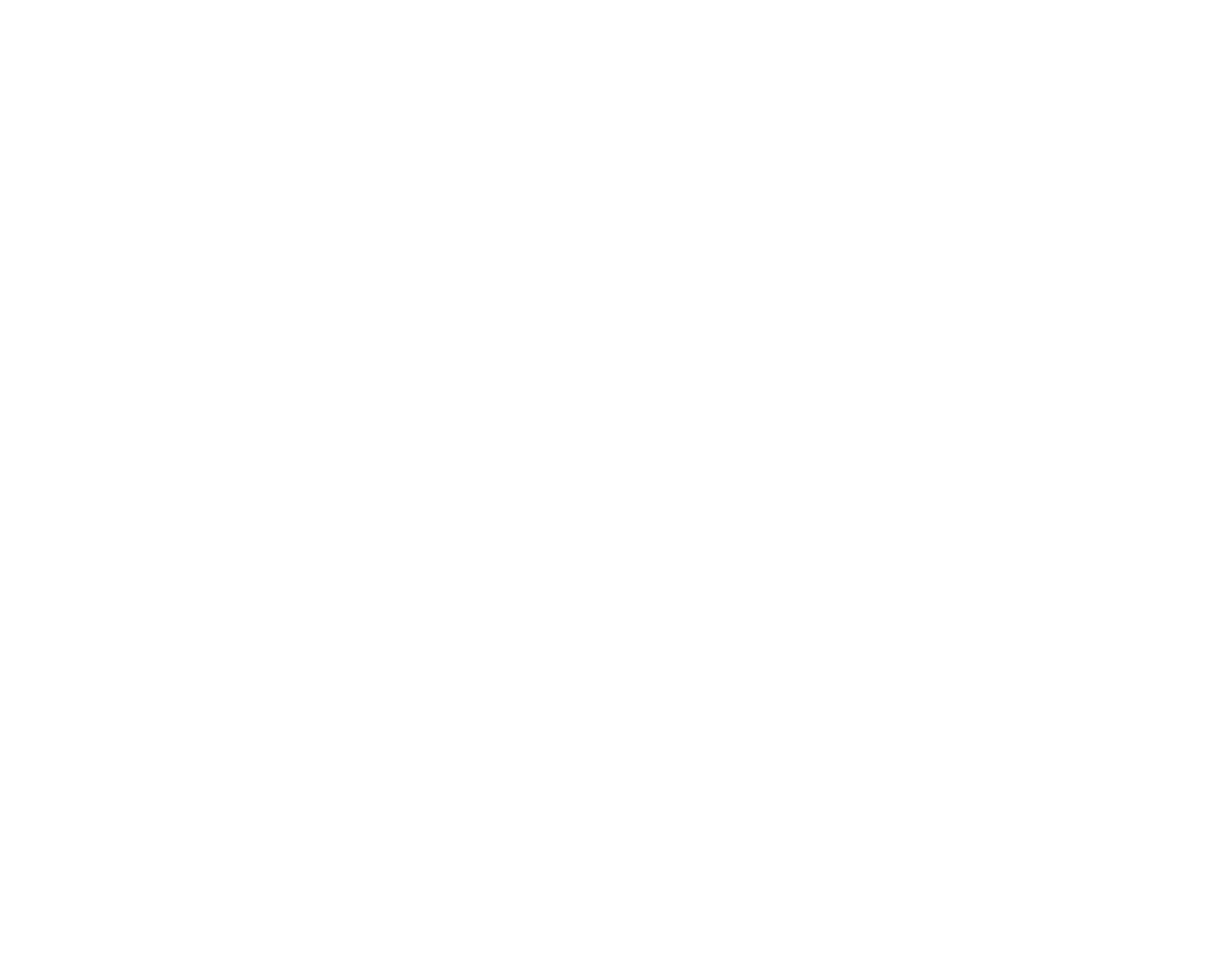
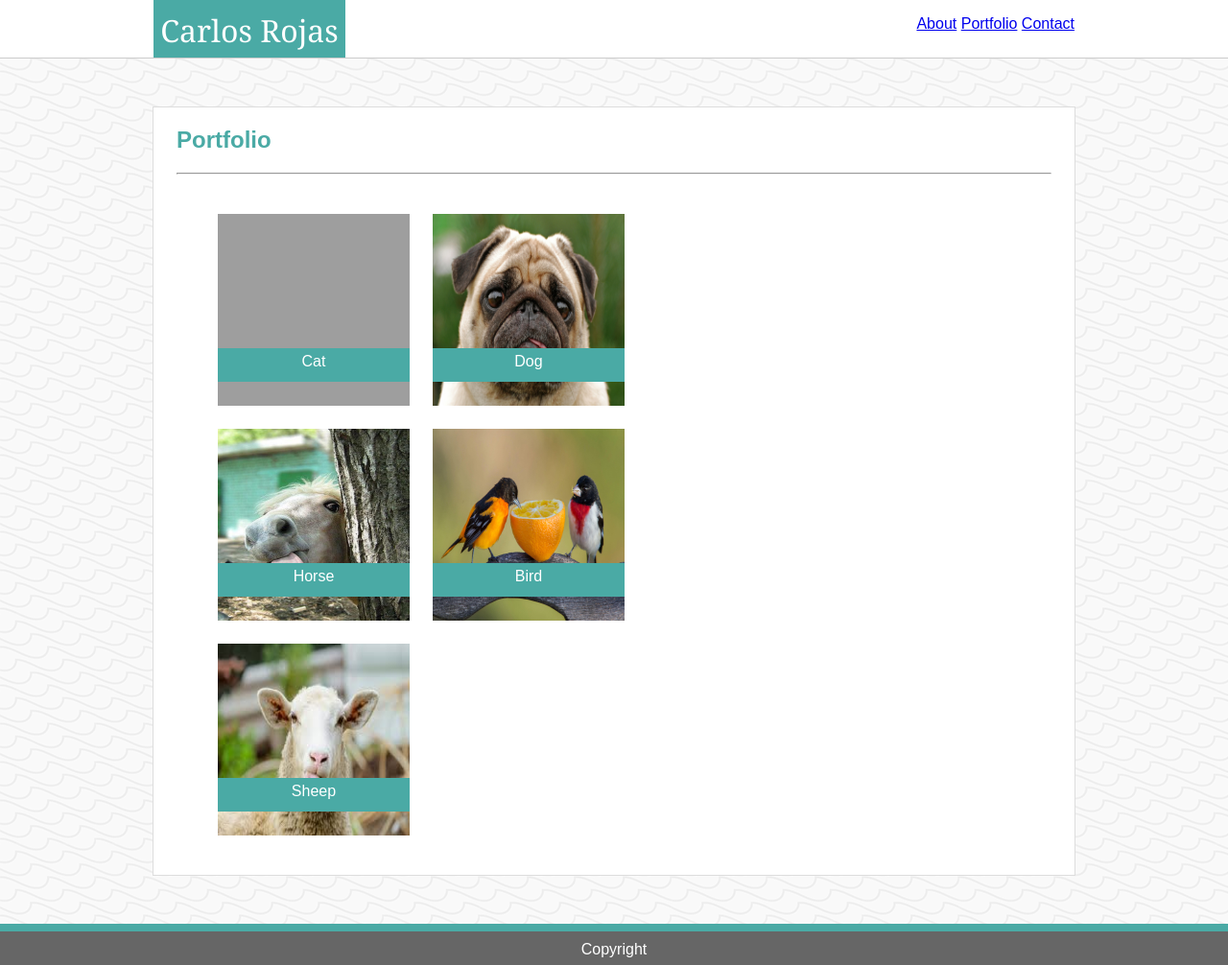
Before and after one commit to Carlos-Rojas-CA/Carlos-Rojas-CA.github.io, a plain HTML site: page portfolio.html in a window 1280 px wide. Shown: the whole page at 96% size. Before the commit the page ends 800 px from the top, so only its background shows below. Drawn offline with Linux system fonts and the light colour scheme; grey boxes are pictures that could not be loaded.

Commit message:
update 9-21

```diff
--- a/assets/css/style.css
+++ b/assets/css/style.css
@@ -20,17 +20,19 @@ html, body{
 }
 
 header{
-  background-color: teal;
-  color: #EEE4E1;
+  background-color: #4aaaa5;
+  color: #ffffff;
   width: 200px;
   height: 50px;
   font-size: 2em;
   text-align: center;
-  position: relative;
-  left: 0%;
-  vertical-align: middle;
+  /* position: relative; */
+  /* left: 0%; */
+  /* vertical-align: middle; */
   padding-top: 10px;
   font-family: 'Georgia', Times, 'Times New Roman', serif;
+  margin: 0px;
+  float: left;
 }
 
 body{
@@ -40,6 +42,7 @@ body{
   font-family: 'Arial', 'Helvetica Neue', Helvetica, sans-serif;
   display: flex;
   flex-direction: column;
+  color: slategray;
 }
 
 .container2{
@@ -62,7 +65,7 @@ footer{
   width: 100%;
   flex-shrink: 0;
   text-align: center;
-
+  color: #ffffff;
 
 }
 
@@ -77,15 +80,79 @@ h1{
 
 .picture{
   float: left;
+  margin: 10px 10px 10px 0px;
+}
+
+.picture2{
+  /* float: left; */
+  margin: 20px;
+
 }
 
 .container3{
   width: 960px;
   margin: 0 auto;
-  position: relative;
+  /* position: relative; */
   height: 60px;
 }
 
 .content{
   flex: 1 0 auto;
 }
+
+p{
+  line-height: 40px;
+}
+
+.right{
+  float: right;
+  /* text-align: center */
+  /* text-align: right;
+  position: absolute;
+  right: 0%; */
+}
+
+.nav{
+  text-align: center;
+}
+
+li{
+  display: inline-block
+}
+
+h4{
+  line-height: 5px;
+}
+
+.container4{
+  background-color: #ffffff;
+  border: 1px solid #dddddd;
+  margin: 0 auto;
+  margin-top: 50px;
+  margin-bottom:  50px;
+  width: 960px;
+  height: 800px;
+
+}
+
+.container5 {
+  position: relative;
+  /* text-align: center;
+  color: white; */
+  height: 200px;
+  width: 200px;
+  margin: 10px;
+}
+
+.bottom{
+  position: absolute;
+  z-index: 8;
+  bottom: 5px;
+  left: 20px;
+  width: 200px;
+  background-color: #4aaaa5;
+  height: 30px;
+  text-align: center;
+  color: #ffffff;
+  padding-top: 5px;
+}
--- a/contact.html
+++ b/contact.html
@@ -0,0 +1,70 @@
+<!DOCTYPE html>
+<html lang="en">
+<head>
+    <meta charset="UTF-8">
+    <meta name="viewport" content="width=device-width, initial-scale=1.0">
+    <meta http-equiv="X-UA-Compatible" content="ie=edge">
+    <title>Carlos Rojas</title>
+    <link rel="stylesheet" type="text/css" href="assets/css/style.css">
+</head>
+<body>
+  <div class="content">
+    <!-- <header class="menu">
+      <div class="container">
+        <nav>
+            <ul>
+                <li>
+                  <a class="linkmenu" href="">About Me</a>
+                </li>
+                <li>
+                  <a class="linkmenu" href="">Portfolio</a>
+                </li>
+                <li>
+                  <a class="linkmenu" href="">Contact</a>
+                </li>
+            </ul>
+        </nav>
+    </div>
+    </header> -->
+    <div class="blank">
+      <div class="container3">
+        <header>
+          <div style="vertical-align: middle;">
+            Carlos Rojas
+          </div>
+        </header>
+        <nav class="right">
+          <ul class="nav">
+            <li><a href="index.html">About</a></li>
+            <li><a href="portfolio.html">Portfolio</a></li>
+            <li><a href="contact.html">Contact</a></li>
+          </ul>
+        </nav>
+      </div>
+    </div>
+
+
+    <div class="container2">
+            <div class="container">
+            <section class="main-bio">
+
+            <h1>Contact</h1>
+            <hr>
+            <h4>Name</h4>
+            <input type="text" id="name" name="name" placeholder="John Smith" size="120">
+            <h4>Email</h4>
+            <input type="text" id="name" name="email" placeholder="example@gmail.com" size="120">
+            <h4>Message</h4>
+            <textarea id="msg" name="user_message" rows="10" cols="121"></textarea>
+
+
+            </section>
+            </div>
+          </div>
+        </div>
+        <footer>
+          Copyright
+        </footer>
+        </body>
+
+        </html>
--- a/portfolio.html
+++ b/portfolio.html
@@ -0,0 +1,88 @@
+<!DOCTYPE html>
+<html lang="en">
+<head>
+    <meta charset="UTF-8">
+    <meta name="viewport" content="width=device-width, initial-scale=1.0">
+    <meta http-equiv="X-UA-Compatible" content="ie=edge">
+    <title>Carlos Rojas</title>
+    <link rel="stylesheet" type="text/css" href="assets/css/style.css">
+</head>
+<body>
+  <div class="content">
+    <div class="blank">
+      <div class="container3">
+        <header>
+          <div style="vertical-align: middle;">
+            Carlos Rojas
+          </div>
+        </header>
+        <nav class="right">
+          <ul class="nav">
+            <li><a href="index.html">About</a></li>
+            <li><a href="portfolio.html">Portfolio</a></li>
+            <li><a href="contact.html">Contact</a></li>
+          </ul>
+        </nav>
+      </div>
+    </div>
+
+
+    <div class="container4">
+            <div class="container">
+            <section class="main-bio">
+
+            <h1>Portfolio</h1>
+            <hr>
+
+            <table>
+                <div class="picture">
+                <tr>
+                    <td>
+                        <div class="container5">
+                            <a href="#"><img class="picture2" src="https://placekitten.com/200/200" width="200px" height="200px" alt="Cat"></a>
+                            <div class="bottom">Cat</div>
+                        </div>
+                    </td>
+                    <td>
+                            <div class="container5">
+                                    <a href="#"><img class="picture2" src="assets/images/Dog.jpg" width="200px" height="200px" alt="Dog"></a>
+                                    <div class="bottom">Dog</div>
+                                </div>
+                    </td>
+                </tr>
+                <tr>
+                    <td>
+                            <div class="container5">
+                                    <a href="#"><img class="picture2" src="assets/images/horse.jpg" width="200px" height="200px" alt="Horse"></a>
+                                    <div class="bottom">Horse</div>
+                                </div>
+                    </td>
+                    <td>
+                            <div class="container5">
+                                    <a href="#"><img class="picture2" src="assets/images/bird.jpg" width="200px" height="200px" alt="Bird"></a>
+                                    <div class="bottom">Bird</div>
+                                </div>
+                    </td>
+                </tr>
+                <tr>
+                    <td>
+                            <div class="container5">
+                                    <a href="#"><img class="picture2" src="assets/images/sheep.jpg" width="200px" height="200px" alt="Sheep"></a>
+                                    <div class="bottom">Sheep</div>
+                                </div>
+                    </td>
+                </tr>
+            </div>
+        </table>
+
+
+            </section>
+            </div>
+          </div>
+        </div>
+        <footer>
+          Copyright
+        </footer>
+        </body>
+
+        </html>
```
Also changed, not shown: index.html (+9 -34 lines), assets/images/Dog.jpg (added), assets/images/bird.jpg (added), assets/images/horse.jpg (added), assets/images/sheep.jpg (added).
